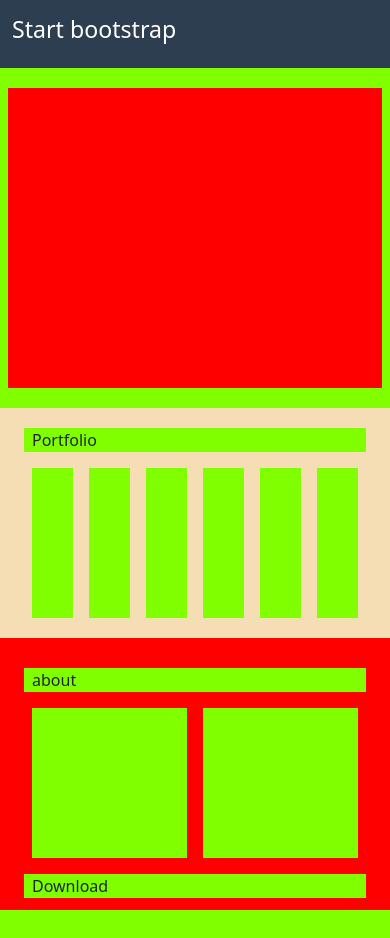
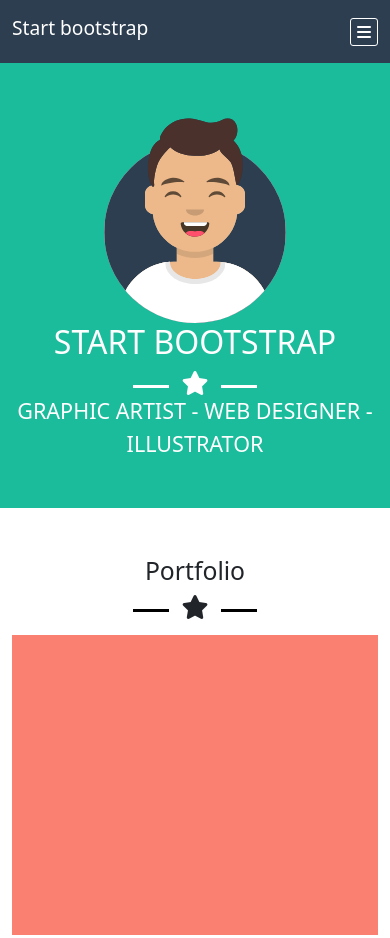
Before and after one commit to furvietto/html-css-bootstrap-freelancer, a plain HTML site: page index.html in a window 390 px wide. Shown: the top 938 px of the page. Drawn offline with nearby package versions, Linux system fonts and the light colour scheme.

Commit message:
making portfolio

```diff
--- a/css/style.css
+++ b/css/style.css
@@ -10,7 +10,8 @@
 }
 
 .bc-color-green {
-    background-color: chartreuse;
+    background-color: #1abc9c
+    ;
 }
 
 .bc-color-white {
@@ -25,15 +26,63 @@
     line-height: 41px;
 }
 
-.header-ham li a{
+.nav-ham li a{
     color: white;
     text-decoration: none;
 }
 
-.header-ham li a:hover{
+.nav-ham li a:hover{
     color: blue;
 }
 
+nav button {
+    background-color: #2c3e50;
+    color: white;
+    border: 1px solid white;
+    border-radius: 3px;
+}
+
+nav button:hover i{
+    color: blue;
+}
+
+header img {
+    width:200px;
+}
+
+header .bar {
+    display: inline-block;
+    content: "";
+    height: 3px;
+    width: 10%;
+    background-color: white;
+    }
+
+.portfolio .bar {
+    display: inline-block;
+    content: "";
+    height: 3px;
+    width: 10%;
+    background-color: black;
+    }
+
+header i,
+.portfolio i {
+    font-size: 1.5em;
+    vertical-align: middle;
+}
+
+.portfolio .image {
+    width: 100%;
+    height: 300px;
+    background-color: salmon;
+  }
+
+/* font-size */
+
+.font-s {
+    font-size: 3em;
+}
 /* colori */
 
 .c-white {
@@ -57,3 +106,13 @@
 .p-top {
     padding-top: 30px;
 }
+
+@media screen and (max-width: 768px) {
+    nav h3 {
+      font-size: 1.2em;
+    }
+
+    header h1{
+        font-size: 2em;
+    }
+  }
--- a/index.html
+++ b/index.html
@@ -8,22 +8,28 @@
     <link rel="stylesheet" href="css/style.css">
     <link href="https://cdn.jsdelivr.net/npm/bootstrap@5.1.3/dist/css/bootstrap.min.css" rel="stylesheet"
         integrity="sha384-1BmE4kWBq78iYhFldvKuhfTAU6auU8tT94WrHftjDbrCEXSU1oBoqyl2QvZ6jIW3" crossorigin="anonymous">
+    <link rel="stylesheet" href="https://cdnjs.cloudflare.com/ajax/libs/font-awesome/6.0.0-beta2/css/all.min.css"
+        integrity="sha512-YWzhKL2whUzgiheMoBFwW8CKV4qpHQAEuvilg9FAn5VJUDwKZZxkJNuGM4XkWuk94WCrrwslk8yWNGmY1EduTA=="
+        crossorigin="anonymous" referrerpolicy="no-referrer" />
     <title>Document</title>
 </head>
 
 <body>
-    <header class="bc-color-blue">
     <!-- nav -->
+    <nav class="bc-color-blue">
         <div class="container pt-3 pb-3 c-white">
             <div class="bc-color-blue row">
                 <div class="col-6 bc-color-blue">
                     <h3>Start bootstrap</h3>
                 </div>
-                <div class="hamburger col-6 text-end d-sm-none">
+                <div class="hamburger col-6 text-end d-md-none align-self-center">
+                    <button class="c-white">
                         <i class="fas fa-bars"></i>
+                    </button>
+
                 </div>
-                <div class="col-6 bc-color-blue d-none d-sm-block">
-                   <ul class="header-ham list-inline mb-0 line-h text-end ">
+                <div class="col-6 bc-color-blue d-none d-md-block">
+                    <ul class="nav-ham list-inline mb-0 text-end line-h">
                         <li class="me-3 list-inline-item"><a href="">Portfolio</a> </li>
                         <li class="me-3 list-inline-item"><a href="">About</a> </li>
                         <li class="me-3 list-inline-item"><a href="">Contact</a> </li>
@@ -31,50 +37,63 @@
                 </div>
             </div>
         </div>
-
-            <!-- header -->
-            <div class="row justify-content-center p-20 bc-color-green">
-                <div class="col-sm-8 col-md-6 col-lg-6 h-300 bc-color-red"></div>
+    </nav>
+    <!-- nav -->
+    <header class="bc-color-green c-white">
+        <div class="container pt-5 pb-5">
+            <div class="row text-center">
+                <div class="col-12">
+                    <img src="img/avatar.svg" alt="">
+                    <h1 class="c-white">START BOOTSTRAP</h1>
+                    <div>
+                        <span class="bar"></span>
+                        <i class="ms-2 me-2 fas fa-star"></i>
+                        <span class="bar"></span>
                     </div>
-
-    </header>
-
-    <!-- portfolio -->
-
-    <main class="container-fluid">
-        <div class="row justify-content-center p-20 bc-color-alice">
-            <div class="col-sm-12 col-md-10 col-lg-8 ">
-                <div class="row g-3  row-cols-sm-1 row-cols-md-2 row-cols-lg-3 justify-content-center">
-
-                    <div class="col-sm-12 col-md-10 col-lg-12 bc-color-green">Portfolio</div>
-
-                    <div class="col">
-                        <div class="bc-color-green h-150 ">
-                        </div>
-                    </div>
-                    <div class="col">
-                        <div class="bc-color-green h-150 ">
-                        </div>
-                    </div>
-                    <div class="col">
-                        <div class="bc-color-green h-150 ">
-                        </div>
-                    </div>
-                    <div class="col">
-                        <div class="bc-color-green h-150 ">
-                        </div>
-                    </div>
-                    <div class="col">
-                        <div class="bc-color-green h-150 ">
-                        </div>
-                    </div>
-                    <div class="col">
-                        <div class="bc-color-green h-150 ">
+                    <div class="fs-4">
+                        GRAPHIC ARTIST - WEB DESIGNER - ILLUSTRATOR
                     </div>
                 </div>
             </div>
         </div>
+    </header>
+
+
+
+    <!-- portfolio -->
+
+    <main>
+        <section class="portfolio container pt-5 pb-5">
+            <div class="row">
+                <div class="col-12 font-s text-center">
+                    <h2>Portfolio</h2>
                 </div>
+                <div class="col-12 text-center mb-3">
+                    <span class="bar"></span>
+                    <i class="ms-2 me-2 fas fa-star"></i>
+                    <span class="bar"></span>
+                </div>
+                <div class="col-12 col-sm-6 col-md-4 mb-3">
+                    <div class="image"></div>
+                </div>
+                <div class="col-12 col-sm-6 col-md-4 mb-3">
+                    <div class="image"></div>
+                </div>
+                <div class="col-12 col-sm-6 col-md-4 mb-3">
+                    <div class="image"></div>
+                </div>
+                <div class="col-12 col-sm-6 col-md-4 mb-3">
+                    <div class="image"></div>
+                </div>
+                <div class="col-12 col-sm-6 col-md-4 mb-3">
+                    <div class="image"></div>
+                </div>
+                <div class="col-12 col-sm-6 col-md-4 mb-3">
+                    <div class="image"></div>
+                </div>
+            </div>
+        </section>
+
 
         <div class="row justify-content-center p-20 bc-color-red  p-top">
             <div class="col-sm-10 col-md-8 col-lg-6 ">
```
Lines whose indentation alone changed are shown as unchanged.
